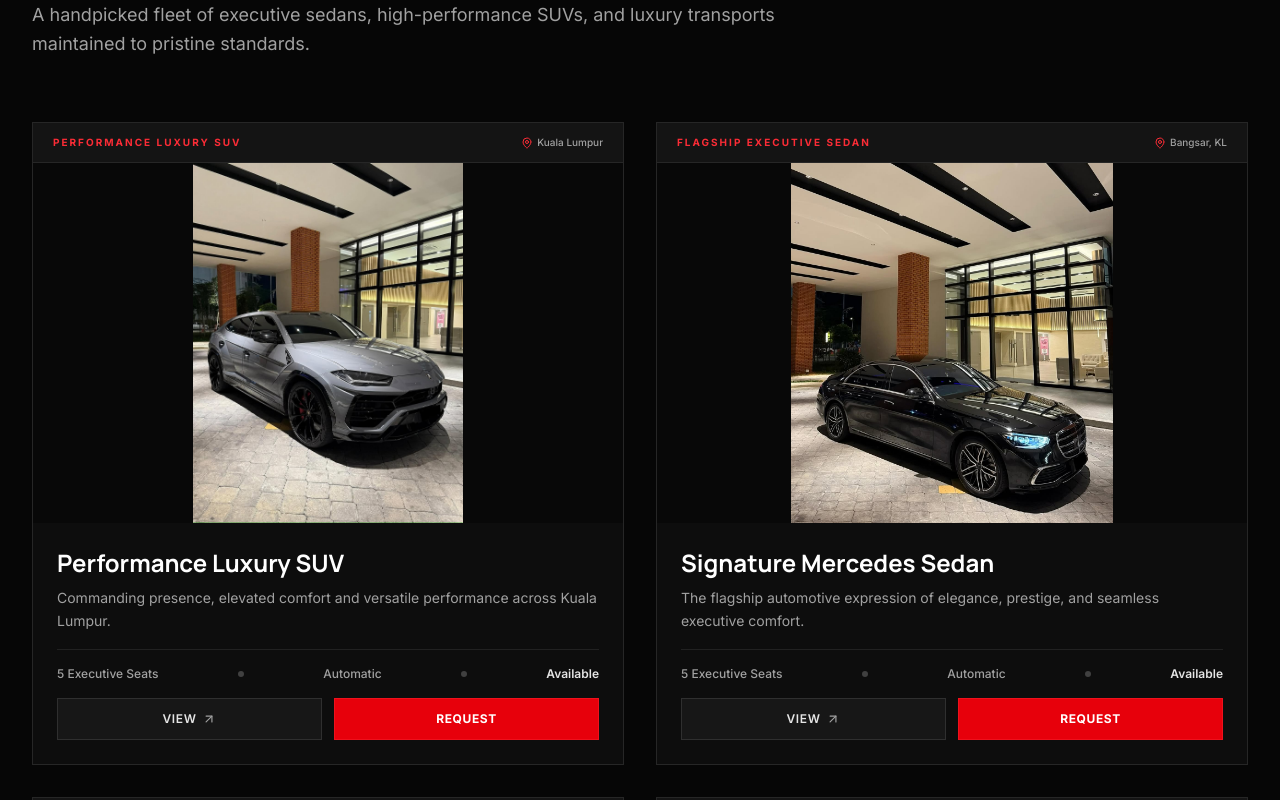
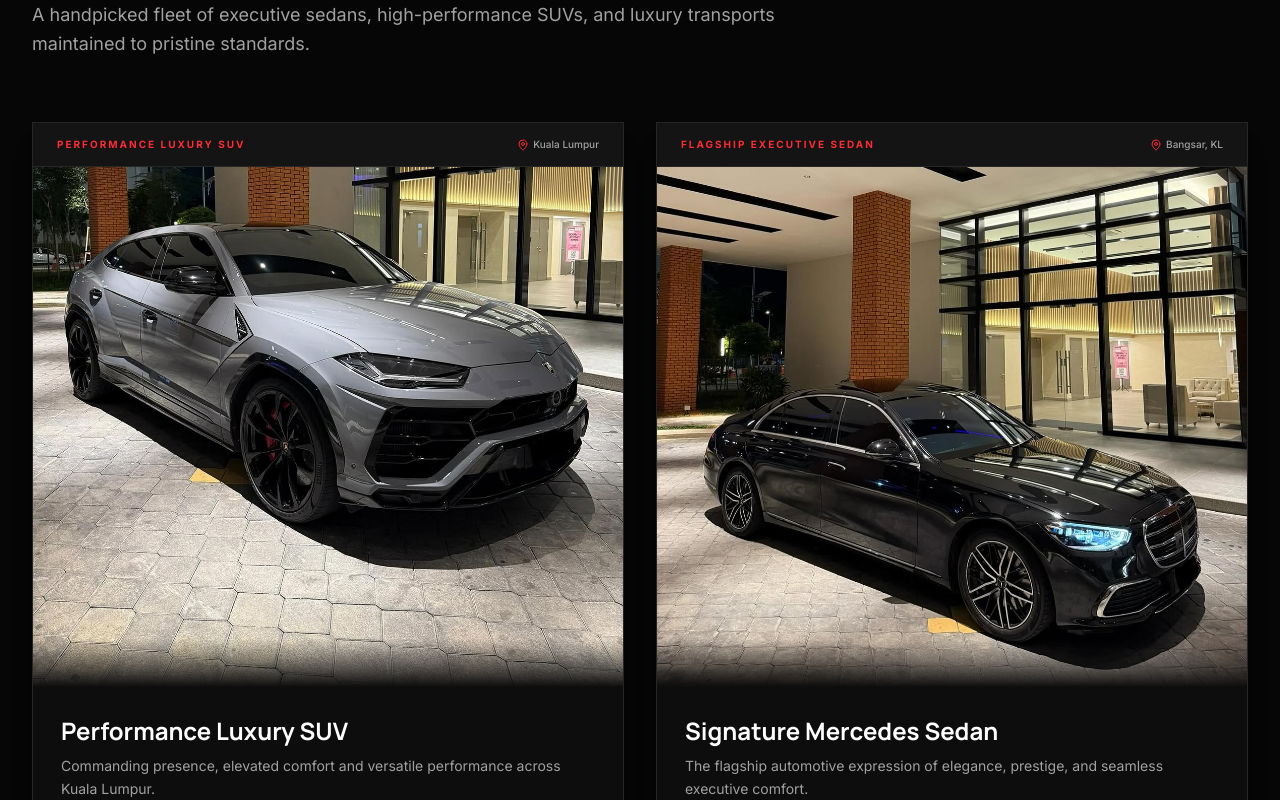
Before and after one commit to ArhamAmjad96/Car-Rental, a Next.js app: page / in a window 1280 px wide. Shown: the part 1600-2400 px from the top of the page. Built offline with nearby package versions, Linux system fonts and the light colour scheme.

Commit message:
Increase vehicle card size to 3:4 portrait ratio (h-520px) to fit 100% of car body in frame without cropping

```diff
--- a/src/components/fleet/FleetCard.tsx
+++ b/src/components/fleet/FleetCard.tsx
@@ -24,12 +24,12 @@
       whileHover={{ y: -6 }}
       transition={{ duration: 0.3, ease: "easeOut" }}
       className={cn(
-        "group relative bg-[#0D0D0D] border border-neutral-800 flex flex-col justify-between h-full overflow-hidden rounded-none",
+        "group relative bg-[#0D0D0D] border border-neutral-800 flex flex-col justify-between h-full overflow-hidden rounded-none shadow-xl",
         className
       )}
     >
       {/* Top Meta Bar */}
-      <div className="bg-[#141414] px-5 py-3 border-b border-neutral-800 flex items-center justify-between z-10">
+      <div className="bg-[#141414] px-6 py-3.5 border-b border-neutral-800 flex items-center justify-between z-10">
         <span className="text-[10px] font-bold tracking-[0.2em] uppercase text-red-500">
           {vehicle.categoryLabel}
         </span>
@@ -39,22 +39,25 @@
         </div>
       </div>
 
-      {/* Image Container — Renders the FULL original picture without any zoom-in */}
-      <div className="relative w-full h-[280px] sm:h-[340px] md:h-[360px] bg-[#080808] overflow-hidden flex items-center justify-center p-2">
+      {/* Bigger Image Container matching original photo proportions (3:4 ratio) */}
+      <div className="relative w-full h-[400px] sm:h-[480px] md:h-[520px] bg-[#080808] overflow-hidden flex items-center justify-center">
         <Image
           src={vehicle.image}
           alt={`${vehicle.name} - REXX Luxury Rental Kuala Lumpur`}
           fill
           sizes="(max-width: 768px) 100vw, 50vw"
-          className="object-contain group-hover:scale-105 transition-transform duration-700 ease-out z-0"
+          className="object-cover object-bottom group-hover:scale-105 transition-transform duration-700 ease-out z-0"
           priority={false}
         />
+
+        {/* Minimal Bottom Gradient for smooth transition to card content */}
+        <div className="absolute bottom-0 inset-x-0 h-12 bg-gradient-to-t from-[#0D0D0D] to-transparent pointer-events-none z-10" />
       </div>
 
       {/* Content Area */}
-      <div className="p-6 flex flex-col justify-between flex-grow space-y-4">
+      <div className="p-6 sm:p-7 flex flex-col justify-between flex-grow space-y-5">
         <div>
-          <h3 className="text-xl sm:text-2xl font-bold font-heading text-white group-hover:text-red-500 transition-colors">
+          <h3 className="text-2xl font-bold font-heading text-white group-hover:text-red-500 transition-colors">
             {vehicle.name}
           </h3>
           <p className="text-xs sm:text-sm text-neutral-400 mt-2 leading-relaxed line-clamp-2">
@@ -74,7 +77,7 @@
           </div>
 
           {/* Action Buttons */}
-          <div className="grid grid-cols-2 gap-3">
+          <div className="grid grid-cols-2 gap-3 pt-1">
             <Link
               href={`/fleet/${vehicle.slug}`}
               className="py-3 px-4 bg-neutral-900 hover:bg-neutral-800 text-neutral-200 text-center text-xs font-semibold uppercase tracking-wider transition-colors border border-neutral-700/60 flex items-center justify-center space-x-1.5"
--- a/src/components/home/FleetShowcase.tsx
+++ b/src/components/home/FleetShowcase.tsx
@@ -62,13 +62,13 @@
                 whileHover={{ y: -6 }}
                 transition={{ duration: 0.3 }}
                 className={`snap-start flex-shrink-0 bg-[#141414] border border-neutral-800 flex flex-col justify-between overflow-hidden group ${
-                  isFeaturedLarge ? "w-[340px] sm:w-[480px]" : "w-[290px] sm:w-[360px]"
+                  isFeaturedLarge ? "w-[360px] sm:w-[480px]" : "w-[300px] sm:w-[380px]"
                 }`}
               >
-                {/* Visual Area — Full Picture object-contain */}
+                {/* Visual Area — Bigger framing */}
                 <div
-                  className={`relative w-full bg-[#080808] overflow-hidden flex items-center justify-center p-2 ${
-                    isFeaturedLarge ? "h-[280px] sm:h-[340px]" : "h-[240px] sm:h-[280px]"
+                  className={`relative w-full bg-[#080808] overflow-hidden flex items-center justify-center ${
+                    isFeaturedLarge ? "h-[380px] sm:h-[460px]" : "h-[320px] sm:h-[400px]"
                   }`}
                 >
                   <Image
@@ -76,7 +76,7 @@
                     alt={`${v.name} - REXX Luxury Rental`}
                     fill
                     sizes="(max-width: 768px) 300px, 480px"
-                    className="object-contain group-hover:scale-105 transition-transform duration-700 ease-out"
+                    className="object-cover object-bottom group-hover:scale-105 transition-transform duration-700 ease-out"
                   />
 
                   <span className="absolute top-4 left-4 px-3 py-1 bg-black/80 backdrop-blur-md text-[10px] font-bold tracking-widest text-red-500 uppercase border border-neutral-800 z-10">
```
